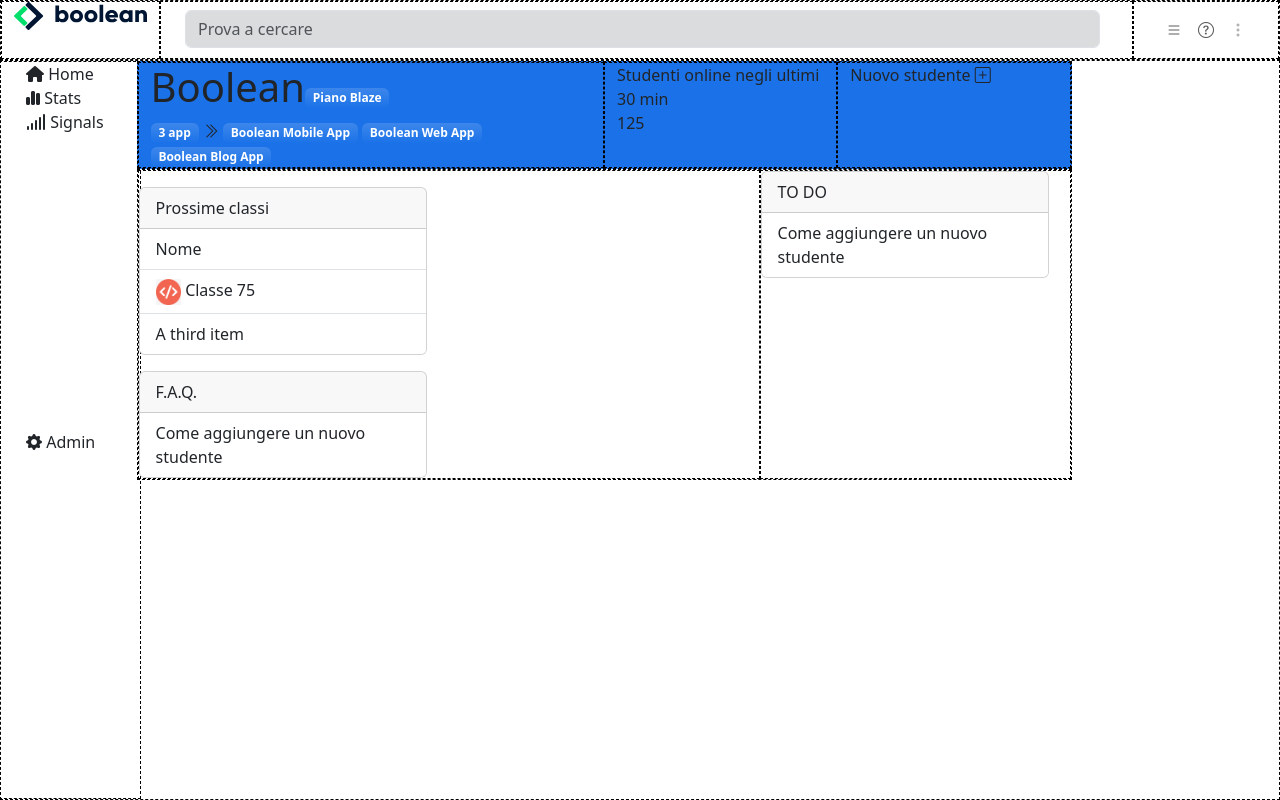
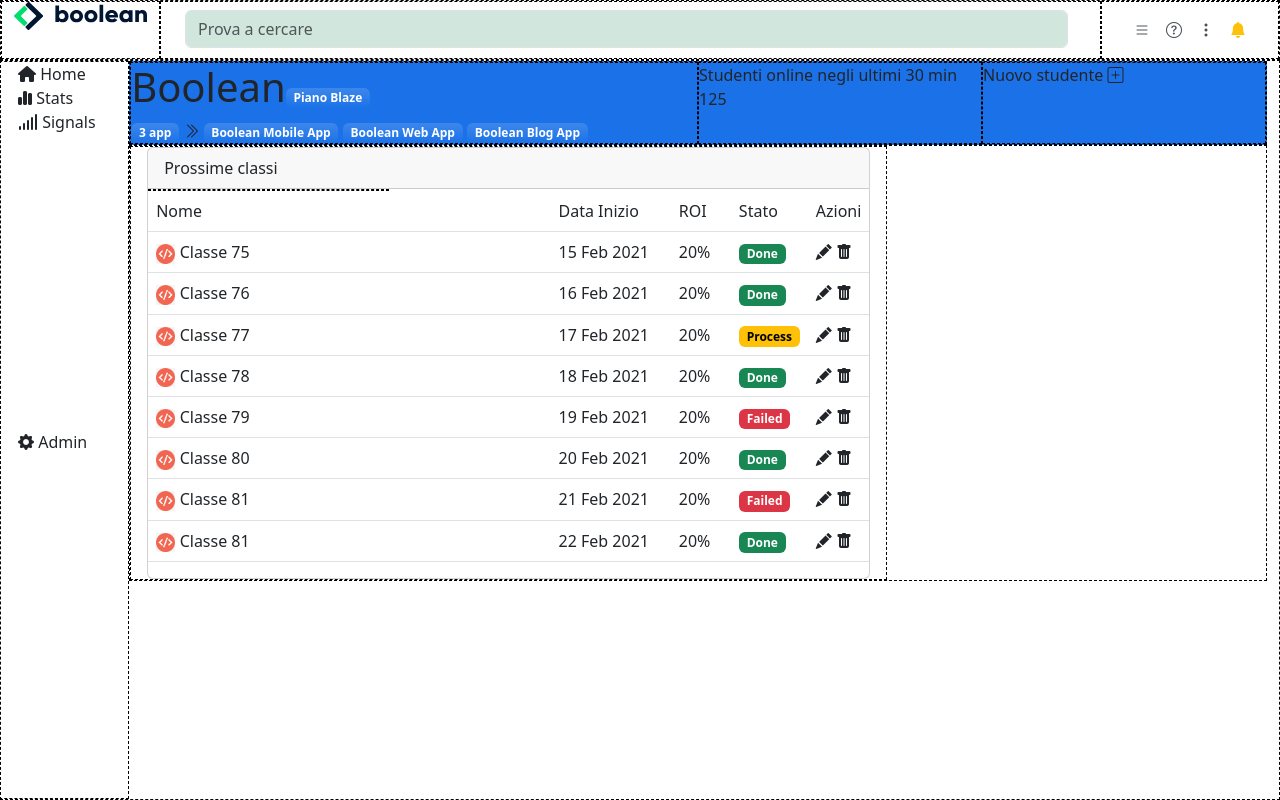
Before and after one commit to WandaSimeoli/html-css-bootstrap-dashboard, a plain HTML site: page index.html in a window 1280 px wide. Drawn offline with nearby package versions, Linux system fonts and the light colour scheme.

Commit message:
Contenuto

```diff
--- a/css/style.css
+++ b/css/style.css
@@ -17,5 +17,8 @@
     height: calc(100vh - var(--header-height));
 }
 .w-img {
+    width: 5%;
+}
+aside {
     width: 10%;
 }
--- a/index.html
+++ b/index.html
@@ -11,27 +11,36 @@
     <link rel="stylesheet" href="https://cdnjs.cloudflare.com/ajax/libs/font-awesome/6.4.0/css/all.min.css" integrity="sha512-iecdLmaskl7CVkqkXNQ/ZH/XLlvWZOJyj7Yy7tcenmpD1ypASozpmT/E0iPtmFIB46ZmdtAc9eNBvH0H/ZpiBw==" crossorigin="anonymous" referrerpolicy="no-referrer" />
 </head>
 <body>
-    <!--  -->
+    <!-- HEADER -->
 <header>
   <div class="row mx-0 debug">
       <div class="col-auto debug">
           <img src="./img/logo.svg" alt="">
       </div>
-        <di class="col debug">
+      <div class="col debug">
         <nav class="navbar">
           <div class="container-fluid">
-                    <input class="form-control me-2 bg-secondary bg-opacity-25" type="search" placeholder="Prova a cercare" aria-label="Search">
+            <input class="form-control me-2 bg-success-subtle" type="search" placeholder="Prova a cercare" aria-label="Search">
           </div>
         </nav>
-        </di>
+      </div>
       <div class="col-auto debug">
-            <nav class="navbar navbar-expand-lg">
+        <nav class="navbar navbar-expand">
           <div class="container-fluid">
             <div class="collapse navbar-collapse" id="navbarNavAltMarkup">
               <div class="navbar-nav">
-                      <a class="nav-link" href="#"><i class="bi bi-list"></i></a>
-                      <a class="nav-link" href="#"><i class="bi bi-question-circle"></i></a>
-                      <a class="nav-link disabled"><i class="bi bi-three-dots-vertical"></i></a>
+                <a class="nav-link d-none d-lg-block d-xl-block" href="#">
+                  <i class="bi bi-list text-dark-emphasis"></i>
+                </a>
+                <a class="nav-link d-none d-lg-block d-xl-block" href="#">
+                  <i class="bi bi-question-circle text-dark-emphasis"></i>
+                </a>
+                <a class="nav-link d-none d-lg-block d-xl-block">
+                  <i class="bi bi-three-dots-vertical text-dark-emphasis"></i>
+                </a>
+                <a class="nav-link ">
+                  <i class="bi bi-bell-fill text-warning"></i>
+                </a>
               </div>
             </div>
           </div>
@@ -42,10 +51,12 @@
    <!--  -->
 <section class="main-section d-flex debug">
   <aside>
-      <div class="row flex-column h-100 debug px-4 justify-content-between">
+      <div class="row flex-column h-100 debug px-3 justify-content-between">
         <div class="col">
+          <div>
             <i class="fa-solid fa-house"></i>
             Home
+          </div>
             <div>
               <i class="fa-solid fa-chart-simple"></i>
               Stats
@@ -61,9 +72,9 @@
         </div>
       </div>
     </aside>
-    <main class="ms-2">
+    <main class="w-100 overflow-y-auto">
         <section class="container-fluid">
-            <div class="row debug bg-color">
+            <div class="row g-0 debug bg-color">
                 <div class="col-6 debug">
                     <h1 class="d-inline-block">Boolean </h1><span class="badge bg-gradient">Piano Blaze</span>
                     <div>
@@ -83,41 +94,132 @@
                 </div>
             </div>
         </section>
-        <section>
+        <section class="container-fluid">
             <div class="row debug g-0">
-                <div class="col-8 debug">
-                    <div class="card my-3" style="width: 18rem;">
+                <div class="col-8 debug px-3">
+                   <div class="card" style="width: 100%;">
                         <div class="card-header">
                           Prossime classi
                         </div>
-                            <ul class="list-group list-group-flush d-flex">
-                              <li class="list-group-item">Nome</li>
-                              <li class="list-group-item">
+                        <table class="table">
+                          <tbody>
+                            <tr>
+                              <td>Nome</td>
+                              <td class="col-2">Data Inizio</td>
+                              <td class="col-1">ROI</td>
+                              <td class="col-1">Stato</td>
+                              <td class="col-1">Azioni</td>
+                            </tr>
+                            <tr>
+                              <td>
                                 <img src="./img/class-avatar.jpg" class="w-img" alt="">
                                 Classe 75
-                              </li>
-                              <li class="list-group-item">A third item</li>
-                            </ul>
-                      </div>
-                      <div class="card" style="width: 18rem;">
-                        <div class="card-header">
-                          F.A.Q.
-                        </div>
-                        <ul class="list-group list-group-flush d-flex">
-                          <li class="list-group-item">Come aggiungere un nuovo studente</li>
-                        </ul>
+                              </td>
+                              <td>15 Feb 2021</td>
+                              <td>20%</td>
+                              <td><span class="badge text-bg-success">Done</span></td>
+                              <td>
+                                <i class="bi bi-pencil-fill"></i>
+                                <i class="bi bi-trash-fill"></i>
+                              </td>
+                            </tr>
+                            <tr>
+                              <td>
+                                <img src="./img/class-avatar.jpg" class="w-img" alt="">
+                                Classe 76
+                              </td>
+                              <td>16 Feb 2021</td>
+                              <td>20%</td>
+                              <td><span class="badge text-bg-success">Done</span></td>
+                              <td>
+                                <i class="bi bi-pencil-fill"></i>
+                                <i class="bi bi-trash-fill"></i>
+                              </td>
+                            </tr>
+                            <tr>
+                              <td>
+                                <img src="./img/class-avatar.jpg" class="w-img" alt="">
+                                Classe 77
+                              </td>
+                              <td>17 Feb 2021</td>
+                              <td>20%</td>
+                              <td><span class="badge text-bg-warning">Process</span></td>
+                              <td>
+                                <i class="bi bi-pencil-fill"></i>
+                                <i class="bi bi-trash-fill"></i>
+                              </td>
+                            </tr>
+                            <tr>
+                              <td>
+                                <img src="./img/class-avatar.jpg" class="w-img" alt="">
+                                Classe 78
+                              </td>
+                              <td>18 Feb 2021</td>
+                              <td>20%</td>
+                              <td><span class="badge text-bg-success">Done</span></td>
+                              <td>
+                                <i class="bi bi-pencil-fill"></i>
+                                <i class="bi bi-trash-fill"></i>
+                              </td>
+                            </tr>
+                            <tr>
+                              <td>
+                                <img src="./img/class-avatar.jpg" class="w-img" alt="">
+                                Classe 79
+                              </td>
+                              <td>19 Feb 2021</td>
+                              <td>20%</td>
+                              <td><span class="badge text-bg-danger">Failed</span></td>
+                              <td>
+                                <i class="bi bi-pencil-fill"></i>
+                                <i class="bi bi-trash-fill"></i>
+                              </td>
+                            </tr>
+                            <tr>
+                              <td>
+                                <img src="./img/class-avatar.jpg" class="w-img" alt="">
+                                Classe 80
+                              </td>
+                              <td>20 Feb 2021</td>
+                              <td>20%</td>
+                              <td><span class="badge text-bg-success">Done</span></td>
+                              <td>
+                                <i class="bi bi-pencil-fill"></i>
+                                <i class="bi bi-trash-fill"></i>
+                              </td>
+                            </tr>
+                            <tr>
+                              <td>
+                                <img src="./img/class-avatar.jpg" class="w-img" alt="">
+                                Classe 81
+                              </td>
+                              <td>21 Feb 2021</td>
+                              <td>20%</td>
+                              <td><span class="badge text-bg-danger">Failed</span></td>
+                              <td>
+                                <i class="bi bi-pencil-fill"></i>
+                                <i class="bi bi-trash-fill"></i>
+                              </td>
+                            </tr>
+                            <tr>
+                              <td>
+                                <img src="./img/class-avatar.jpg" class="w-img" alt="">
+                                Classe 81
+                              </td>
+                              <td>22 Feb 2021</td>
+                              <td>20%</td>
+                              <td><span class="badge text-bg-success">Done</span></td>
+                              <td>
+                                <i class="bi bi-pencil-fill"></i>
+                                <i class="bi bi-trash-fill"></i>
+                              </td>
+                            </tr>
                     </div>
                 </div>
+                      </div>
+
                 <div class="col-4 debug">
-                    <div class="card" style="width: 18rem;">
-                        <div class="card-header">
-                         TO DO
-                        </div>
-                        <ul class="list-group list-group-flush d-flex">
-                          <li class="list-group-item">Come aggiungere un nuovo studente</li>
-                        </ul>
-                  </div>
-                </div>
+
             </div>
         </section>
     </main>
```
Lines whose indentation alone changed are shown as unchanged.
